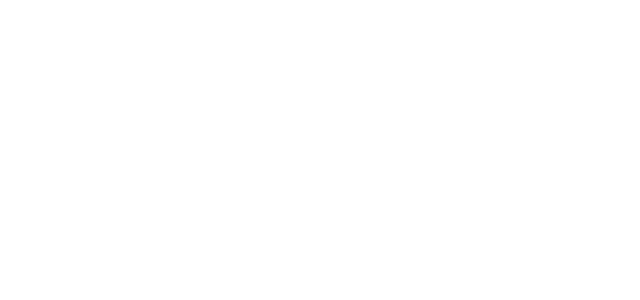
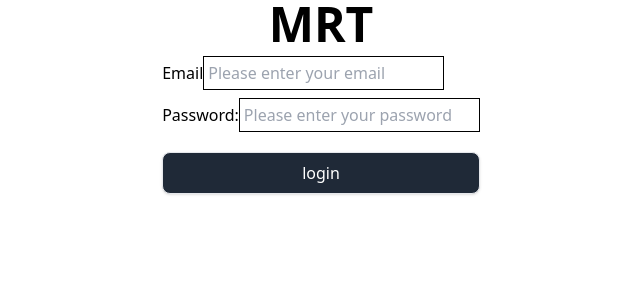
Before and after one commit to simonemiar/sundown, a Nuxt app: page /login in a window 1280 px wide. Before the commit this address had no page. Shown: the top 300 px of the page, without its empty margins (319-959 px from the left). Built offline with nearby package versions, Linux system fonts and the light colour scheme.

Commit message:
monday morning push

```diff
--- a/assets/users.json
+++ b/assets/users.json
@@ -58,5 +58,15 @@
     "email": "yiso@mtr.moon",
     "password": "K2t@dACRkGCd3-UQQmCZJbTj",
     "avatar": "https://upload.wikimedia.org/wikipedia/commons/thumb/b/b3/Yi_So-yeon_%28NASA_-_JSC2008-E-004174%29.jpg/640px-Yi_So-yeon_%28NASA_-JSC2008-E-004174%29.jpg"
+  },
+  {
+    "id": "7",
+    "first_name": "Yury",
+    "last_name": "Gagarin",
+    "code_name": "First Man",
+    "username": "yuga",
+    "email": "a@a.dk",
+    "password": "1234",
+    "avatar": "https://upload.wikimedia.org/wikipedia/commons/thumb/f/ff/Yuri_Gagarin_in_1963.jpg/640px-Yuri_Gagarin_in_1963.jpg"
   }
 ]
--- a/components/Login.vue
+++ /dev/null
@@ -1,79 +0,0 @@
-// https://www.youtube.com/watch?v=UAu7cMuu0BI&ab_channel=CodifyAcademy
-<template>
-  <div class="grid justify-items-center">
-        <h1 class="text-fourth header-text font-bold text-center">MRT</h1>
-        <p v-if="error.length">
-          <b>please correct the following errors</b>
-          <ul>
-            <li v-for="e in error" v-bind:key="e">
-              {{e}}
-            </li>
-          </ul>
-        </p>
-        <!-- <form @submit.prevent="handleSubmit" class="grid m-1"> -->
-        <form class="grid m-1">
-          <div class="form-group">
-          <label for="text">Email</label>
-          <input class="my-1 border-solid border p-1 border-black" id="email" name="email" type="email" v-model="email" placeholder="Please enter your email"/>
-          </div>
-          <div>
-          <label for="password">Password:</label>
-          <input class=" my-1 border-solid border p-1 border-black" id="password" name="password" type="text" v-model="password" placeholder="Please enter your password"/>
-          </div>
-          <button @click="submitLogin" type="submit" class="primary-button ">login</button>
-        </form>
-      </div>
-</template>
-
-<script>
-const users = require('../assets/users.json')
-console.log(users[0])
-
-export default {
-  name: "Login",
-  data(){
-    return {
-			error:[],
-      email: '',
-      password: '',
-    }
-  },
-  methods: {
-    submitLogin(){
-      console.warn(this.email,this.password)
-    },
-    // async handleSubmit(){
-    //   const response = await axios.post(users, {
-    //     email: this.email,
-    //     password: this.password,
-    //   })
-    //   console.log(response)
-
-    // },
-    login(e)
-    {
-      if(this.email && this.password)
-      {
-        console.log("login called")
-        // loop here
-        }
-        this.error=[];
-        if(!this.email)
-        {
-          this.error = ["email is required"]
-        }
-        if(!this.password)
-        {
-          this.error = ["password is required"]
-        }
-        console.log("errors", this.error);
-        e.preventDefault()
-      }
-    }
-}
-
-</script>
-
-// for loop submitted through json
-// store login in local storage
-//
--- a/pages/index.vue
+++ b/pages/index.vue
@@ -7,7 +7,7 @@
         <h1 class="text-center">Hi, [user.name]</h1>
         <section id="section_layout" class="grid grid-cols-2">
           <div class="m-2">
-            <p>space reports created by [user.name]</p>
+            <p>space reports created by {{ spacereports.missionuser }}</p>
             <div id="report_container" class="border border-gray-900 h-60">
               <Spacereports :spacereports="spacereports" />
               <!-- v bind for at det opdatere dynamisk  -->
@@ -58,7 +58,7 @@ export default {
       {
         id: 2,
         missionname: 'second launch',
-        missiondesc: 'it went bad',
+        missiondesc: 'it went really bad bad',
         missiondate: '11-11-11',
         selectedimages: 'pictures',
         lat: '1234',
@@ -72,17 +72,10 @@ export default {
       this.$router.push('/spaceflow')
     },
   },
-
-  // data () {
-  //   return {
-  //     users: null,
-  //   }
-  // },
-  // async mounted () {
-  //   const response = await fetch(astronautData)
-  //   const { data: users } = await response.json()
-  //   this.users = users
-  //   console.log(users)
-  // },
+  computed: {
+    spacereports() {
+      return this.$store.getters.spacereports
+    },
+  },
 }
 </script>
--- /dev/null
+++ b/pages/login.vue
@@ -0,0 +1,56 @@
+
+
+<template>
+  <div class="grid justify-items-center">
+        <h1 class="text-fourth header-text font-bold text-center">MRT</h1>
+        <p v-if="error.length">
+          <b>please correct the following errors</b>
+          <ul>
+            <!-- <li v-for="e in error" v-bind:key="e">
+              {{e}}
+            </li> -->
+          </ul>
+        </p>
+        <!-- <form @submit.prevent="handleSubmit" class="grid m-1"> -->
+        <form @submit.prevent="submitLogin"  class="grid m-1">
+          <div class="form-group">
+          <label for="text">Email</label>
+          <input class="my-1 border-solid border p-1 border-black" id="email" name="email" type="email" v-model="email" placeholder="Please enter your email"/>
+          </div>
+          <div>
+          <label for="password">Password:</label>
+          <input class=" my-1 border-solid border p-1 border-black" id="password" name="password" type="text" v-model="password" placeholder="Please enter your password"/>
+          </div>
+          <button type="submit" @click="updateInput" class="primary-button" >login</button>
+        </form>
+      </div>
+</template>
+
+<script>
+import users from '@/assets/users.json'
+
+export default {
+  name: "Login",
+  data(){
+    return {
+        error:[],
+        email: '',
+        password: '',
+    }
+  },
+  methods: {
+    submitLogin(){
+      console.log(users)
+      const userTest = users.filter(user => {
+        if (user.email === this.email && user.password === this.password) {
+          return user
+        }
+      })
+      console.log(userTest[0])
+      console.log("user logged in")
+    },
+  },
+
+}
+
+</script>
--- a/pages/test2.vue
+++ b/pages/test2.vue
@@ -1,13 +1,11 @@
 <template>
   <div>
-
       <v-date-picker
         mode="range"
         v-model="selectedDate"
         :min-date="new Date()"
         show-caps
       />
-
   </div>
 </template>
 <script>
--- a/store/index.js
+++ b/store/index.js
@@ -9,6 +9,7 @@ export const state = () => {
       missionimages: [],
       missionlongitude: '',
       missionlatitude: '',
+      missionuser: '',
     },
   }
 }
```
